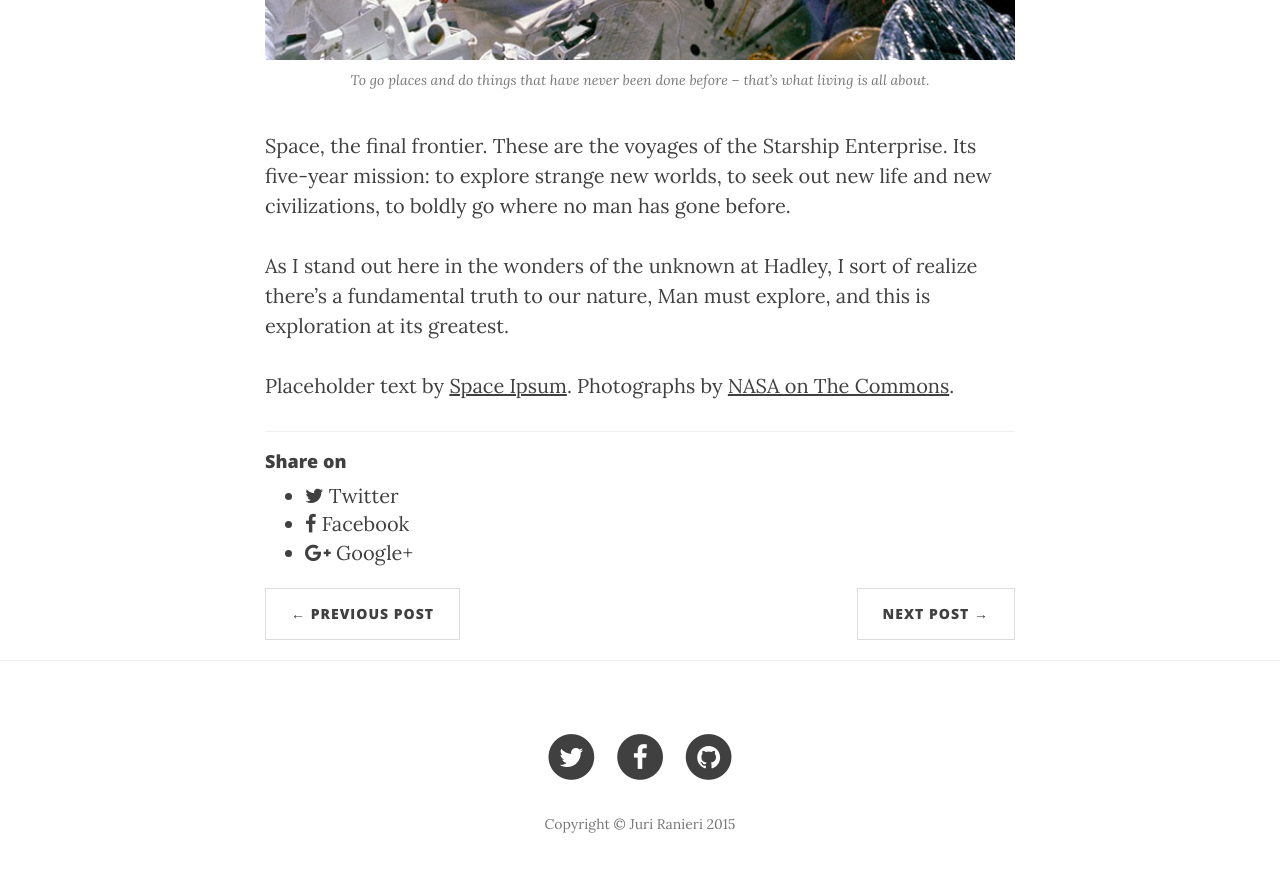
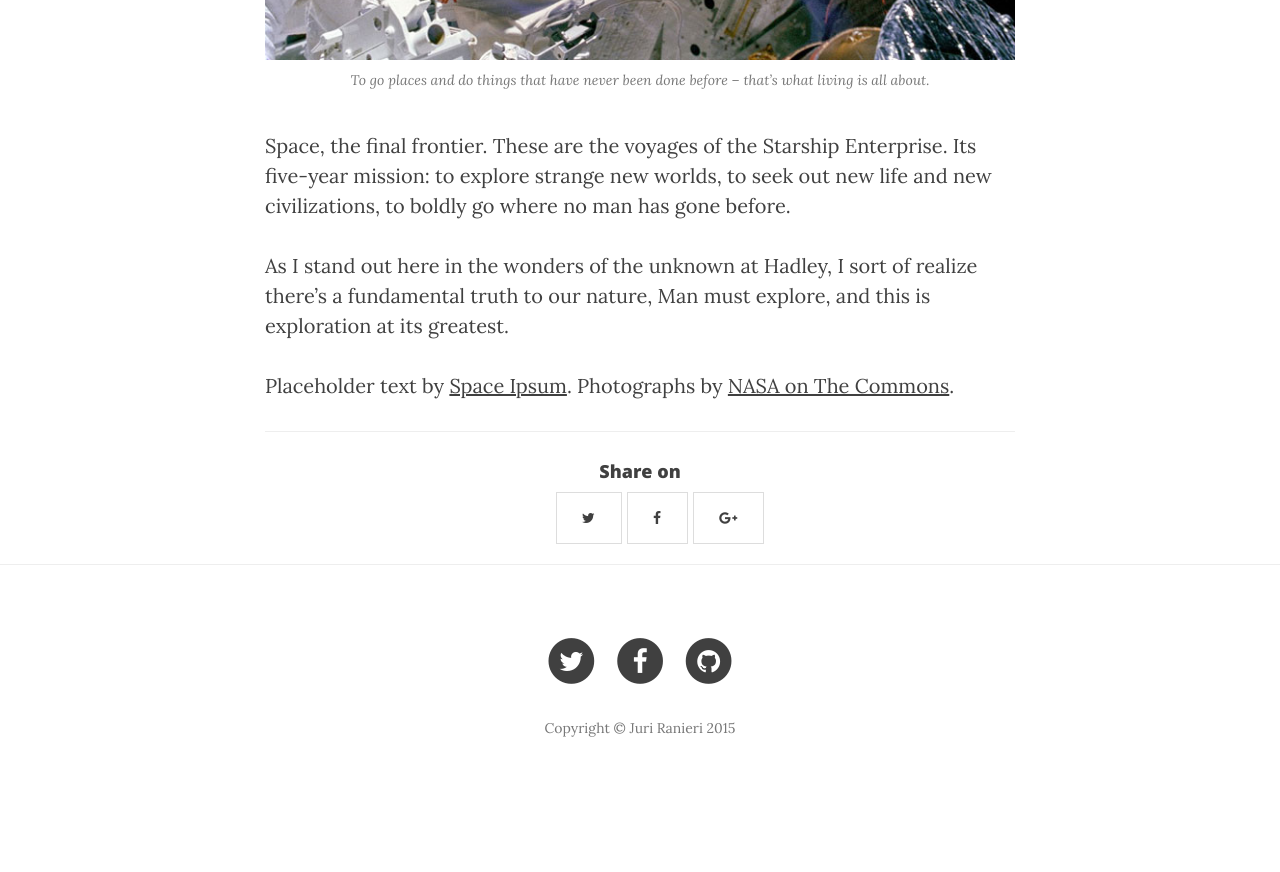
Before and after one commit to jranieri/jranieri.github.io, a Jekyll site: the page built from _posts/2014-09-24-man-must-explore.markdown, in a window 1280 px wide and 900 px high, scrolled down 2376 px. Shown: the top 872 px of the window. Built offline with Jekyll 4.4.1, drawn with Linux system fonts in a browser that asks for light colours; nearby versions of some CDN libraries; after the commit the page ends 3180 px from its top, so only the background shows below that.

Commit message:
Fixed sharing, removed next/previous post

```diff
--- a/_includes/social_share.html
+++ b/_includes/social_share.html
@@ -1,14 +1,13 @@
 <div class="social-share">
-  <h4>Share on</h4>
   <ul>
     <li>
-      <a href="https://twitter.com/intent/tweet?text={{ site.url }}{{ page.url }}" class="twitter" title="Share on Twitter"><i class="fa fa-twitter"></i><span> Twitter</span></a>
+      <a href="https://twitter.com/intent/tweet?text={{ site.url }}{{ page.url }}" class="twitter" title="Share on Twitter"><i class="fa fa-twitter"></i><span> </span></a>
     </li>
     <li>
-      <a href="https://www.facebook.com/sharer/sharer.php?u={{ site.url }}{{ page.url }}" class="facebook" title="Share on Facebook"><i class="fa fa-facebook"></i><span> Facebook</span></a>
+      <a href="https://www.facebook.com/sharer/sharer.php?u={{ site.url }}{{ page.url }}" class="facebook" title="Share on Facebook"><i class="fa fa-facebook"></i><span> </span></a>
     </li>
     <li>
-      <a href="https://plus.google.com/share?url={{ site.url }}{{ page.url }}" class="google-plus" title="Share on Google Plus"><i class="fa fa-google-plus"></i><span> Google+</span></a>
+      <a href="https://plus.google.com/share?url={{ site.url }}{{ page.url }}" class="google-plus" title="Share on Google Plus"><i class="fa fa-google-plus"></i><span> </span></a>
     </li>
   </ul>
 </div><!-- /.social-share -->
--- a/_layouts/gallery.html
+++ b/_layouts/gallery.html
@@ -31,9 +31,10 @@
 				{{ content }}
 
                 <hr>
-                {% include social_share.html %}
+
                 <ul class="pager">
-                    {% if page.previous.url %}
+                    <h4> Share on </h4>
+                    <!-- {% if page.previous.url %}
                     <li class="previous">
                         <a href="{{ page.previous.url | prepend: site.baseurl | replace: '//', '/' }}" data-toggle="tooltip" data-placement="top" title="{{page.previous.title}}">&larr; Previous Post</a>
                     </li>
@@ -42,8 +43,8 @@
                     <li class="next">
                         <a href="{{ page.next.url | prepend: site.baseurl | replace: '//', '/' }}" data-toggle="tooltip" data-placement="top" title="{{page.next.title}}">Next Post &rarr;</a>
                     </li>
-                    {% endif %}
-
+                    {% endif %} -->
+                    {% include social_share.html %}
                 </ul>
                 {% if page.comments %}
                     <div id="disqus_thread"></div>
--- a/_layouts/page.html
+++ b/_layouts/page.html
@@ -28,5 +28,3 @@
 </div>
 
 <hr>
-
-{% include social_share.html %}
```
Also changed, not shown: _layouts/post.html (+8 -5 lines).
